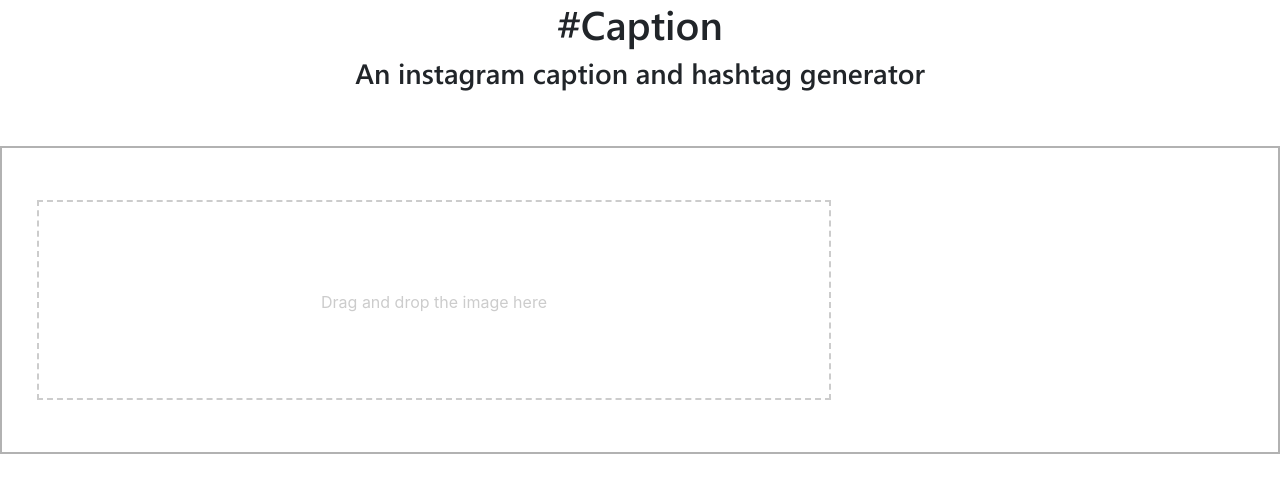
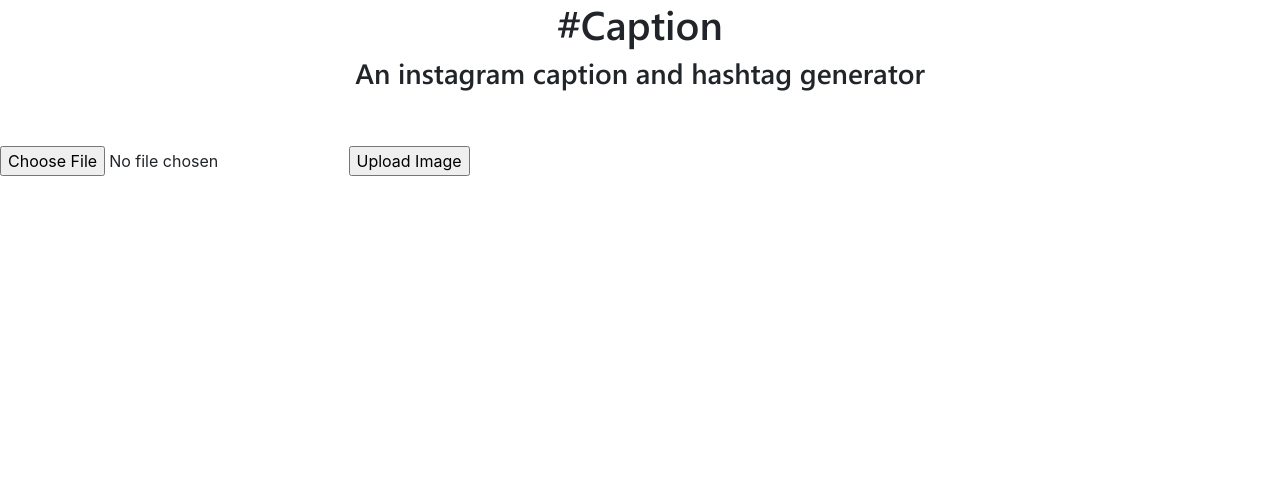
Before and after one commit to cdcyang/FacebookHackathon, a PHP site: page /imageIndex.html in a window 1280 px wide. Shown: the top 493 px of the page. Run offline with PHP 8.4, Linux system fonts and the light colour scheme; some libraries are stand-ins or nearby versions.

Commit message:
quick update

```diff
--- a/imageIndex.html
+++ b/imageIndex.html
@@ -10,7 +10,7 @@
 
     </head>
     <body>
-        <div class="container-fluid">
+        <div class="container">
             <div class="col-sm-10 offset-sm-1 col-10 offset-10">
                 <h1 class="text-center caption-title">#Caption</h1>
             </div>
@@ -19,15 +19,10 @@
             </div>
         </div>
         <br><br>
-        <div class="file_upload">
-            <form action="imageUpload.php" method="post" class="dropzone dz-clickable">
-                <div class="col-sm-8 offset-sm-2 dz-message needsclick">
-                    <div class="upload-drop-zone" id="drop-zone">
-                        Drag and drop the image here
-                    </div>
-                </div>
-            </form>
-        </div>
+        <form action="imageUpload.php" method="post" enctype="multipart/form-data">
+            <input type="file" name="imageToUpload" id="imageToUpload">
+            <input type="submit" value="Upload Image" name="submit">
+        </form>
 
         <script src="js/bootstrap.min.js"></script>
         <script src="https://cdnjs.cloudflare.com/ajax/libs/popper.js/1.12.9/umd/popper.min.js" integrity="sha384-ApNbgh9B+Y1QKtv3Rn7W3mgPxhU9K/ScQsAP7hUibX39j7fakFPskvXusvfa0b4Q" crossorigin="anonymous"></script>
```
Also changed, not shown: imageUpload.php (+4 -3 lines).
